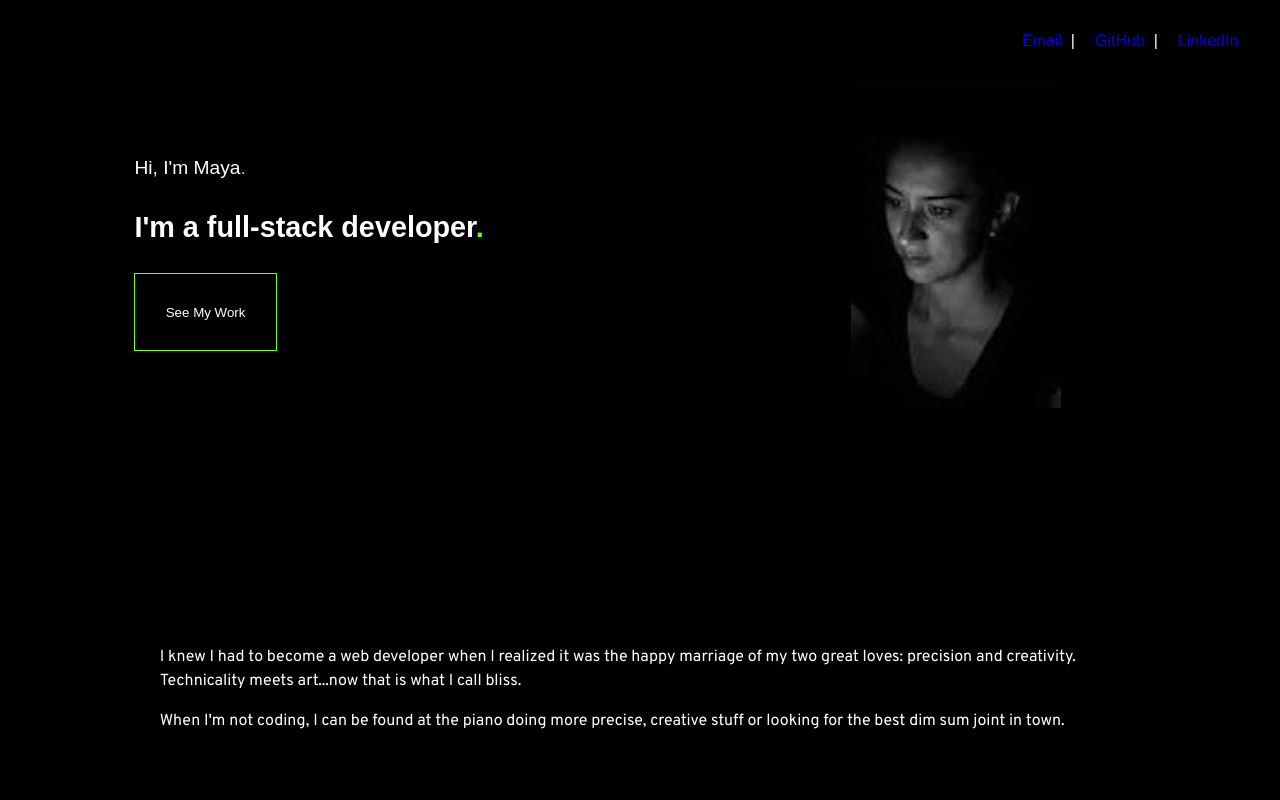
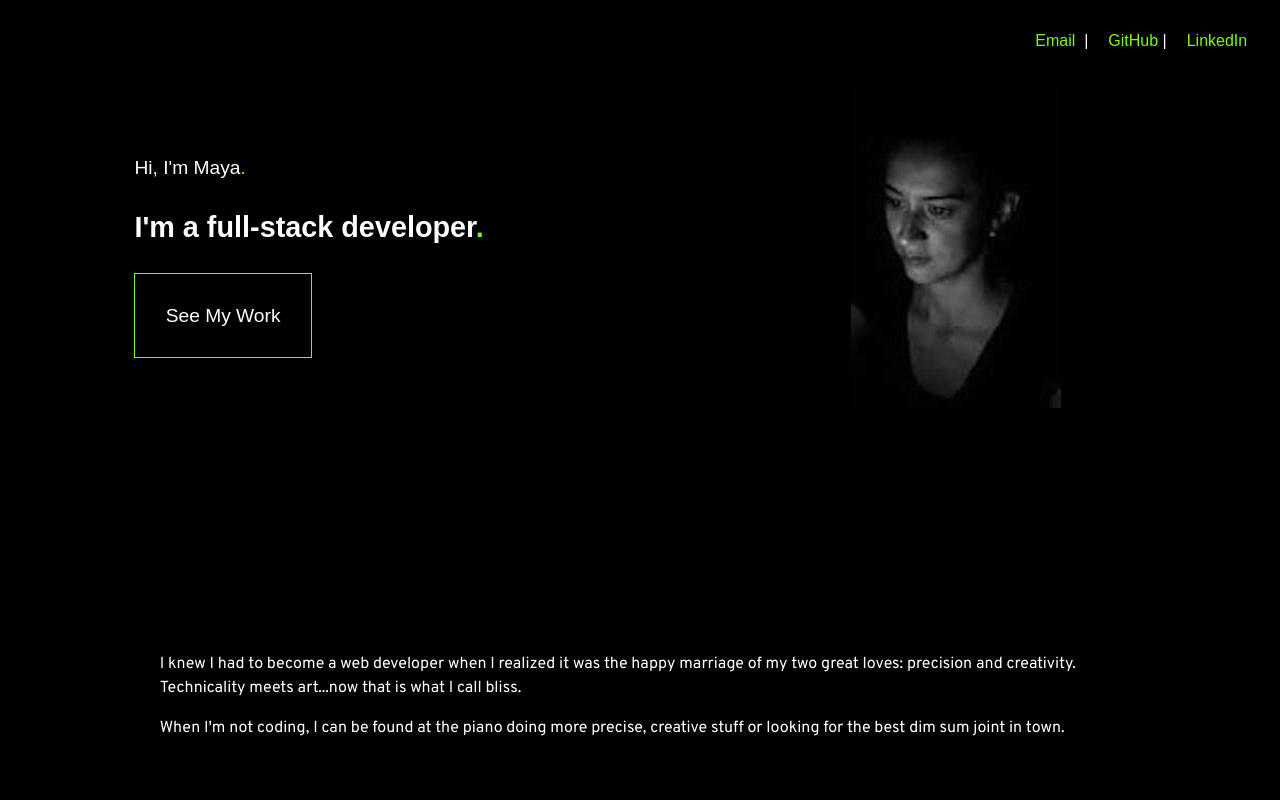
Before and after one commit to mayabowman/maya-bowman-portfolio, a plain HTML site: page index.html in a window 1280 px wide. Shown: the top 800 px of the page. Drawn offline with nearby package versions, Linux system fonts and the light colour scheme; a web font is replaced by a local one.

Commit message:
css updates and markup additions

```diff
--- a/index.html
+++ b/index.html
@@ -12,9 +12,9 @@
   <main>
     <nav id="nav-bar" role="navigation">
       <ul>
-        <li class="nav-li"><a href="mailto:mayashady1@gmail.com">Email &nbsp</a><span class="keep-white">|</span></li>
-        <li class="nav-li"><a href="https://github.com/mayabowman/">GitHub &nbsp</a><span class="keep-white">|</span></li>
-        <li class="nav-li"><a href="https://www.linkedin.com/in/maya-bowman/">LinkedIn &nbsp</a></li>
+        <li class="nav-li"><a href="mailto:mayashady1@gmail.com">Email</a><span class="keep-white"> &nbsp;|</span></li>
+        <li class="nav-li"><a href="https://github.com/mayabowman/">GitHub</a><span class="keep-white">&nbsp;|</span></li>
+        <li class="nav-li"><a href="https://www.linkedin.com/in/maya-bowman/">LinkedIn</a></li>
       </ul>
     </nav>
     <header role="banner">
@@ -31,7 +31,8 @@
       <h3>Indiana Jones Quiz</h3>
       <img id="indy" src="images/indy-quiz.png">
       <p>This quiz will test your knowledge of the iconic series and give you feedback on your level of expertise.</p>
-      <p>HTML | CSS | JavaScript | jQuery</p>
+      <p>HTML <span class="keep-green">|</span> CSS <span class="keep-green">|</span> JavaScript <span class="keep-green">|</span> jQuery</p>
+      <a href="https://github.com/mayabowman/quiz-app">GitHub</a> | <a href="https://mayabowman.github.io/quiz-app/">Demo</a>
     </section>
     <footer>
       <ul>
--- a/style.css
+++ b/style.css
@@ -42,6 +42,10 @@ nav {
 }
 
 footer {
+  display: flex;
+  flex-direction: row;
+  justify-content: flex-start;
+  color: #7CFC00;
   padding: 1%;
 }
 
@@ -57,14 +61,13 @@ ul {
 }
 
 a {
+  color: #7CFC00;
   text-decoration: none;
+  cursor: pointer;
 }
 
-footer {
-  display: flex;
-  flex-direction: row;
-  justify-content: flex-start;
-  color: #7CFC00;
+a:hover {
+  color: white;
 }
 
 #bio {
@@ -103,7 +106,9 @@ footer {
   background-color: black;
   padding: 3%;
   font-family: 'Chivo', sans-serif;
+  font-size: 1em;
   border: #7CFC00 solid 1px;
+  cursor: pointer;
 }
 
 #work-title {
```
